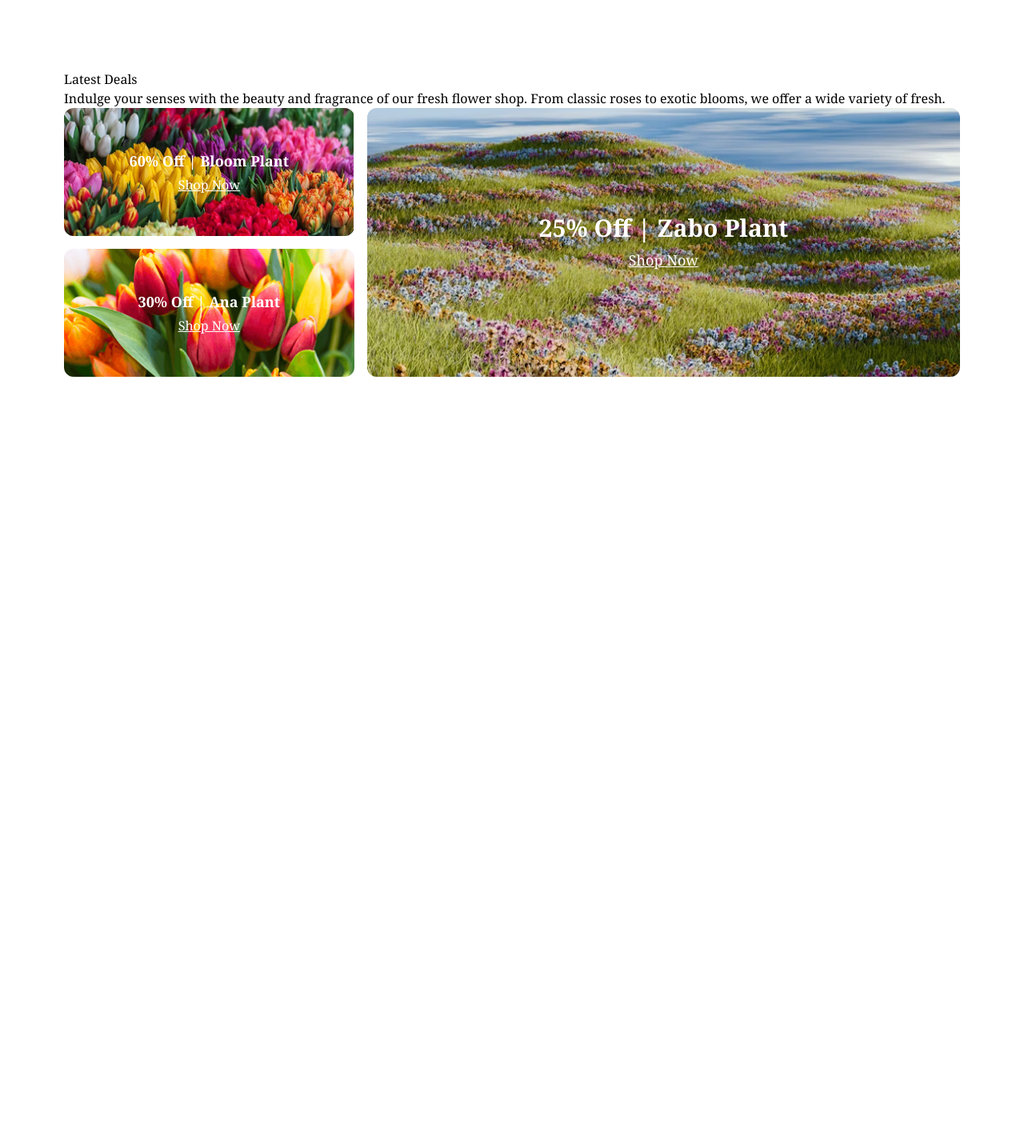
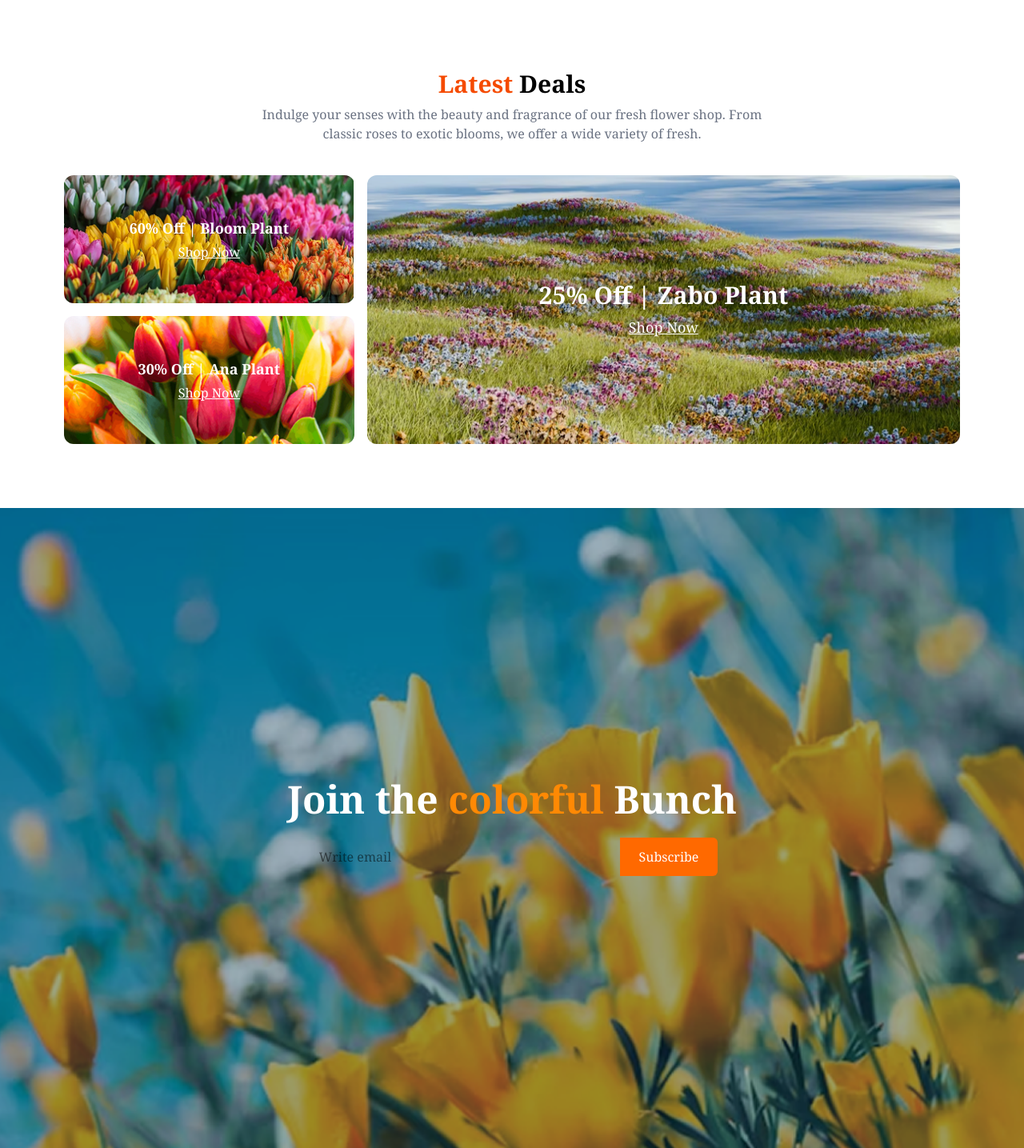
Before and after one commit to sajibdas44/Flower-market-website, a plain HTML site: page index.html in a window 1280 px wide. Shown: the part 2540-3975 px from the top of the page at 80% size. Before the commit the page ends 3091 px from the top, so only its background shows below. Drawn offline with nearby package versions, Linux system fonts and the light colour scheme.

Commit message:
added Join Section

```diff
--- a/index.html
+++ b/index.html
@@ -137,8 +137,13 @@
 
         <!-- lastest Deals -->
         <section class="p-5 lg:p-20">
-            <h2><span>Latest</span> Deals</h2>
-            <p>Indulge your senses with the beauty and fragrance of our fresh flower shop. From classic roses to exotic blooms, we offer a wide variety of fresh.</p>
+        <!-- Title -->
+    <h2 class="text-3xl font-bold text-center mb-2">
+    <span class="text-orange-600">Latest</span> Deals
+    </h2>
+   <p class="text-center text-gray-500 max-w-2xl mx-auto mb-10">
+    Indulge your senses with the beauty and fragrance of our fresh flower shop. From classic roses to exotic blooms, we offer a wide variety of fresh.
+   </p>
             <!-- container -->
             <div class="grid grid-cols-1 lg:grid-cols-3 gap-4">
                 <!-- Left Column (2 stacked cards) -->
@@ -173,6 +178,36 @@
                 </div>
             </div>
         </section>
+
+
+  <!-- Join Section -->
+
+
+     <section
+    class="bg-cover bg-center min-h-screen flex items-center justify-center px-4"
+    style="background-image: url('./assets/news-letter-bg.png');"
+  >
+    <div class="text-center text-white max-w-xl w-full space-y-6">
+      <h1 class="text-3xl md:text-5xl font-bold">
+        Join the <span class="text-orange-400">colorful</span> Bunch
+      </h1>
+
+      <form class="flex flex-col sm:flex-row items-center justify-center w-full">
+        <input
+          type="email"
+          placeholder="Write email"
+          class="w-full sm:w-2/3 px-4 py-3 rounded-l-md sm:rounded-l-md sm:rounded-none sm:rounded-l-md text-black focus:outline-none"
+        />
+        <button
+          type="submit"
+          class="mt-2 sm:mt-0 sm:ml-2 bg-orange-500 hover:bg-orange-600 text-white px-6 py-3 rounded-md sm:rounded-r-md sm:rounded-l-none"
+        >
+          Subscribe
+        </button>
+      </form>
+    </div>
+  </section>
+
     </main>
 
     <footer>
--- a/styles/styles.css
+++ b/styles/styles.css
@@ -318,10 +318,6 @@
 }
 
 
-
-
-
-
 /* Mobile Responsiveness */
 
 @media (max-width: 1024px) {
```
